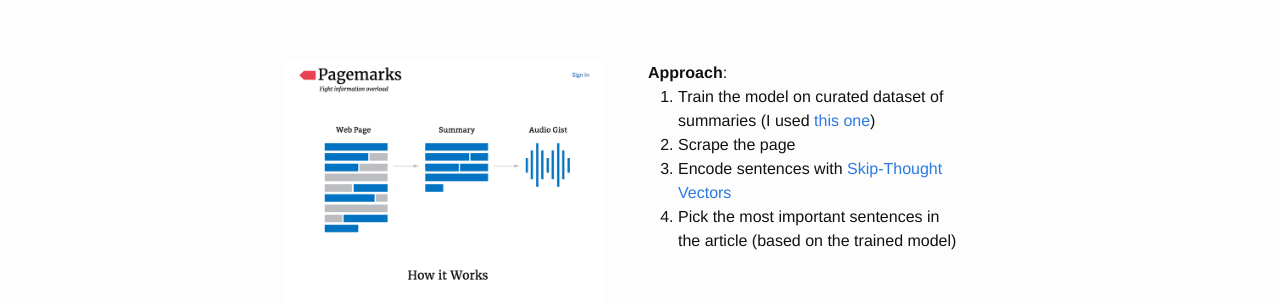
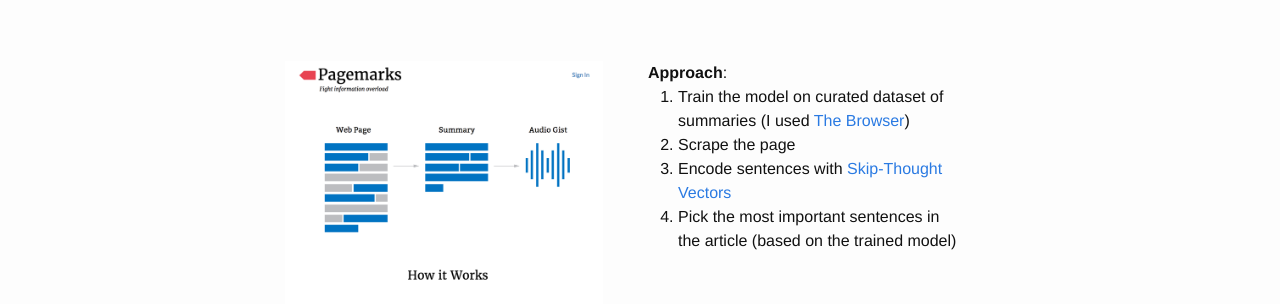
Before and after one commit to yury-chernushenko/yury-chernushenko.github.io, a Jekyll site: the page built from _posts/2017-08-01-pagemarks-summarization.md, in a window 1280 px wide. Shown: the part 875-1179 px from the top of the page. Built offline with Jekyll 4.4.1, drawn with Linux system fonts in a browser that asks for light colours.

Commit message:
Pagemarks

```diff
--- a/_posts/2017-08-01-pagemarks-summarization.md
+++ b/_posts/2017-08-01-pagemarks-summarization.md
@@ -54,7 +54,7 @@ categories: software
   <b>Approach</b>:
 
   <ol>
-    <li> Train the model on curated dataset of summaries (I used <a target="_blank" href="http://thebrowser.com">this one</a>) </li>
+    <li> Train the model on curated dataset of summaries (I used <a target="_blank" href="http://thebrowser.com">The Browser</a>) </li>
     <li> Scrape the page </li>
     <li> Encode sentences with <a target="_blank" href="https://github.com/ryankiros/skip-thoughts">Skip-Thought Vectors</a> </li>
     <li> Pick the most important sentences in the article (based on the trained model) </li>
```
